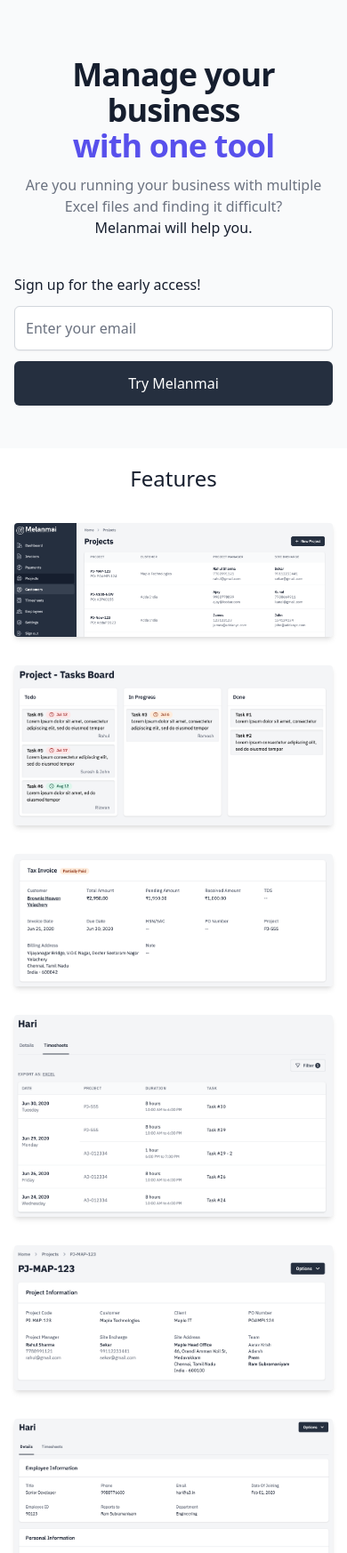
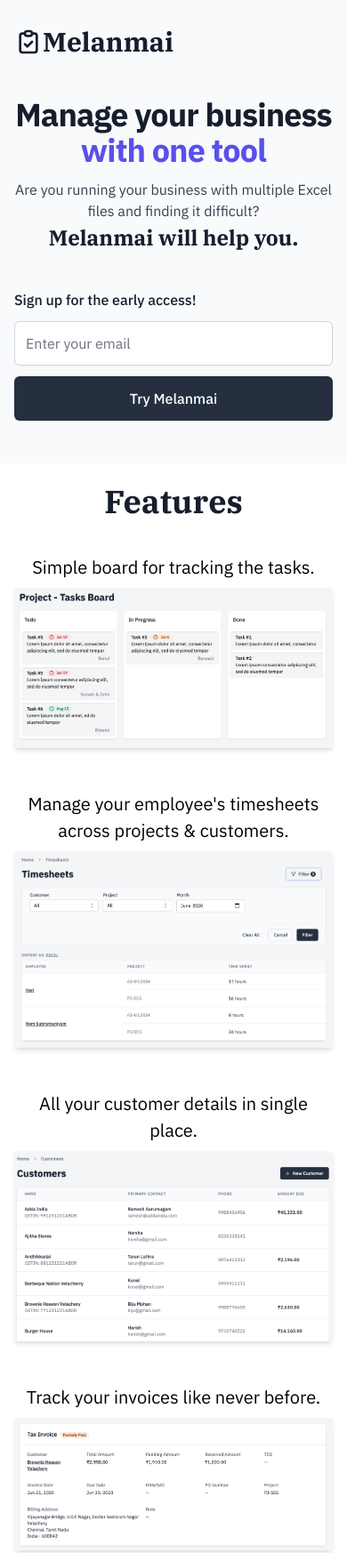
Before and after one commit to melanmai/melanmai.github.io, a website: page index.html in a window 390 px wide. Shown: the top 1746 px of the page at 89% size. Drawn offline with Linux system fonts and the light colour scheme.

Commit message:
add logo & caption for the screenshots

```diff
--- a/index.html
+++ b/index.html
@@ -4,7 +4,14 @@
     <meta charset="UTF-8" />
     <meta name="viewport" content="width=device-width, initial-scale=1.0" />
     <title>Melanmai</title>
-    <link rel="stylesheet" href="styles.css" />
+    <link
+    href="https://fonts.googleapis.com/css2?family=IBM+Plex+Sans:wght@400;500;600;700&display=swap"
+    rel="stylesheet"
+  />
+  <link href="https://fonts.googleapis.com/css2?family=IBM+Plex+Serif:wght@700;900&display=swap" rel="stylesheet">
+
+    <link rel="stylesheet" href="styles.css?v=202007112010" />
+    <link rel="icon" href="img/logo.png">
     <!-- Global site tag (gtag.js) - Google Analytics -->
     <script
       async
@@ -95,6 +102,20 @@
         x-data="{ open: false }"
         class="relative pt-6 pb-12 sm:pb-16 md:pb-20 lg:pb-28 xl:pb-32"
       >
+      <div class="max-w-screen-xl mx-auto px-4 sm:px-6">
+        <nav class="relative flex items-center justify-between sm:h-10 md:justify-center">
+          <div class="flex items-center flex-1 md:absolute md:inset-y-0 md:left-0">
+            <div class="flex items-center justify-between w-full md:w-auto">
+              <a href="#" aria-label="Home" class="inline-flex items-center">
+                <svg class="h-8 w-auto sm:h-10 text-gray-900" fill="none" viewBox="0 0 24 24" stroke="currentColor">
+                  <path stroke-linecap="round" stroke-linejoin="round" stroke-width="2" d="M9 5H7a2 2 0 00-2 2v12a2 2 0 002 2h10a2 2 0 002-2V7a2 2 0 00-2-2h-2M9 5a2 2 0 002 2h2a2 2 0 002-2M9 5a2 2 0 012-2h2a2 2 0 012 2m-6 9l2 2 4-4"/>
+                </svg>
+                <span class="font-black text-gray-900 text-3xl font-headline">Melanmai</span>
+              </a>
+            </div>
+          </div>
+        </nav>
+      </div>
         <main
           class="mt-10 mx-auto max-w-screen-xl px-4 sm:mt-12 sm:px-6 md:mt-16 lg:mt-20 xl:mt-28"
         >
@@ -107,11 +128,11 @@
               <span class="text-indigo-600">with one tool </span>
             </h2>
             <p
-              class="mt-3 max-w-md mx-auto text-base text-gray-500 sm:text-lg md:mt-5 md:text-xl md:max-w-3xl"
+              class="mt-3 max-w-md mx-auto text-base text-gray-700 sm:text-lg md:mt-5 md:text-xl md:max-w-3xl"
             >
               Are you running your business with multiple Excel files and
               finding it difficult? <br />
-              <span class="font-medium text-gray-900"
+              <span class="font-black font-headline text-2xl text-gray-900"
                 >Melanmai will help you.</span
               >
             </p>
@@ -145,37 +166,50 @@
       </div>
     </div>
     <div class="bg-white px-4 sm:px-32 py-4 sm:py-6">
-      <p class="text-2xl font-medium text-gray-900 text-center">Features</p>
-      <img
-        class="shadow-md rounded mt-8"
-        src="img/screenshots/projects-list.png"
+      <p class="text-4xl font-medium text-gray-900 text-center font-headline">Features</p>
+
+      <div class="mt-8">
+        <p class="text-center text-xl">Simple board for tracking the tasks.</p>
+        <img
+          class="shadow-md rounded mt-2"
+          src="img/screenshots/project-task-board.png"
+        />
+      </div>
+      <div class="mt-12">
+        <p class="text-center text-xl">Manage your employee's timesheets across projects & customers.</p>
+        <img
+        class="shadow-md rounded mt-2"
+        src="img/screenshots/employees-timesheet.png"
       />
-      <img
-        class="shadow-md rounded mt-8"
-        src="img/screenshots/project-task-board.png"
+      </div>
+      <div class="mt-12">
+        <p class="text-center text-xl">All your customer details in single place.</p>
+        <img
+        class="shadow-md rounded mt-2"
+        src="img/screenshots/customer-list.png"
       />
-      <img class="shadow-md rounded mt-8" src="img/screenshots/invoice.png" />
-      <img class="shadow-md rounded mt-8" src="img/screenshots/timesheet.png" />
-      <img
-        class="shadow-md rounded mt-8"
+      </div>
+      <div class="mt-12">
+        <p class="text-center text-xl">Track your invoices like never before.</p>
+        <img
+        class="shadow-md rounded mt-2"
+        src="img/screenshots/invoice.png"
+      />
+      </div>
+      <div class="mt-12">
+        <p class="text-center text-xl">Project management made easy.</p>
+        <img
+        class="shadow-md rounded mt-2"
         src="img/screenshots/project-details.png"
       />
-      <img
-        class="shadow-md rounded mt-8"
+      </div>
+      <div class="mt-12">
+        <p class="text-center text-xl">And you can manage your employees as well!</p>
+        <img
+        class="shadow-md rounded mt-2"
         src="img/screenshots/employee-details.png"
       />
-      <img
-        class="shadow-md rounded mt-8"
-        src="img/screenshots/employees-timesheet.png"
-      />
-      <img
-        class="shadow-md rounded mt-8"
-        src="img/screenshots/customer-list.png"
-      />
-      <img
-        class="shadow-md rounded mt-8"
-        src="img/screenshots/new-invoice.png"
-      />
+      </div>
     </div>
     <div class="relative bg-gray-50 overflow-hidden">
       <div class="hidden sm:block sm:absolute sm:inset-y-0 sm:h-full sm:w-full">
--- a/styles.css
+++ b/styles.css
@@ -952,12 +952,36 @@
   display: block;
 }
 
+.flex {
+  display: flex;
+}
+
+.inline-flex {
+  display: inline-flex;
+}
+
 .hidden {
   display: none;
 }
 
+.items-center {
+  align-items: center;
+}
+
+.justify-between {
+  justify-content: space-between;
+}
+
+.flex-1 {
+  flex: 1 1 0%;
+}
+
 .font-sans {
   font-family: IBM Plex Sans, system-ui, -apple-system, BlinkMacSystemFont, "Segoe UI", Roboto, "Helvetica Neue", Arial, "Noto Sans", sans-serif, "Apple Color Emoji", "Segoe UI Emoji", "Segoe UI Symbol", "Noto Color Emoji";
+}
+
+.font-headline {
+  font-family: IBM Plex Serif;
 }
 
 .font-medium {
@@ -968,6 +992,14 @@
   font-weight: 800;
 }
 
+.font-black {
+  font-weight: 900;
+}
+
+.h-8 {
+  height: 2rem;
+}
+
 .h-full {
   height: 100%;
 }
@@ -976,8 +1008,16 @@
   font-size: 1rem;
 }
 
+.text-xl {
+  font-size: 1.25rem;
+}
+
 .text-2xl {
   font-size: 1.5rem;
+}
+
+.text-3xl {
+  font-size: 1.875rem;
 }
 
 .text-4xl {
@@ -997,6 +1037,10 @@
   margin-right: auto;
 }
 
+.mt-2 {
+  margin-top: 0.5rem;
+}
+
 .mt-3 {
   margin-top: 0.75rem;
 }
@@ -1011,6 +1055,10 @@
 
 .mt-10 {
   margin-top: 2.5rem;
+}
+
+.mt-12 {
+  margin-top: 3rem;
 }
 
 .max-w-md {
@@ -1158,10 +1206,10 @@
   color: rgba(229, 231, 235, var(--text-opacity));
 }
 
-.text-gray-500 {
+.text-gray-700 {
   --text-opacity: 1;
-  color: #6b7280;
-  color: rgba(107, 114, 128, var(--text-opacity));
+  color: #374151;
+  color: rgba(55, 65, 81, var(--text-opacity));
 }
 
 .text-gray-900 {
@@ -1183,6 +1231,10 @@
 
 .tracking-tight {
   letter-spacing: -0.025em;
+}
+
+.w-auto {
+  width: auto;
 }
 
 .w-full {
@@ -1261,6 +1313,10 @@
     flex-shrink: 0;
   }
 
+  .sm\:h-10 {
+    height: 2.5rem;
+  }
+
   .sm\:h-full {
     height: 100%;
   }
@@ -1327,6 +1383,10 @@
 }
 
 @media (min-width: 1024px) {
+  .md\:justify-center {
+    justify-content: center;
+  }
+
   .md\:text-xl {
     font-size: 1.25rem;
   }
@@ -1349,6 +1409,23 @@
 
   .md\:pb-20 {
     padding-bottom: 5rem;
+  }
+
+  .md\:absolute {
+    position: absolute;
+  }
+
+  .md\:inset-y-0 {
+    top: 0;
+    bottom: 0;
+  }
+
+  .md\:left-0 {
+    left: 0;
+  }
+
+  .md\:w-auto {
+    width: auto;
   }
 
   .md\:-translate-y-1\/2 {
--- a/tailwind.config.js
+++ b/tailwind.config.js
@@ -5,6 +5,7 @@
     extend: {
       fontFamily: {
         sans: ["IBM Plex Sans", ...defaultTheme.fontFamily.sans],
+        headline: ["IBM Plex Serif"]
       },
     },
   },
```
Also changed, not shown: img/logo.png (added), logo.svg.
